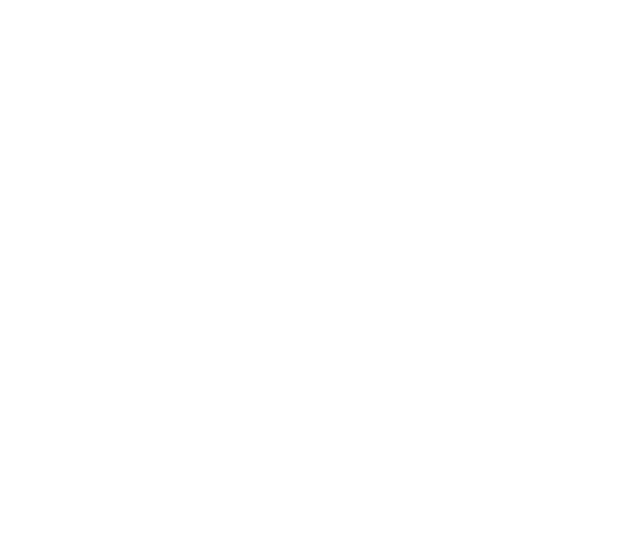
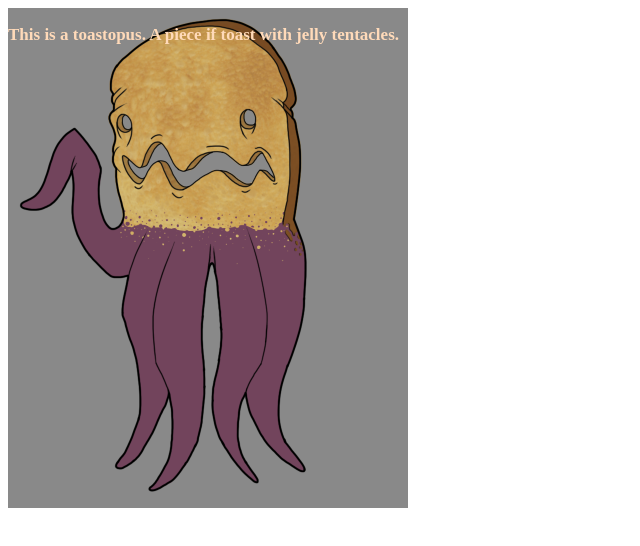
Before and after one commit to garrbainbridge/assignment4, a plain HTML site: page index.html in a window 1280 px wide. Shown: the whole page, without its empty margins (0-640 px from the left). Drawn offline with Linux system fonts and the light colour scheme.

Commit message:
added image with description

```diff
--- a/css/main.css
+++ b/css/main.css
@@ -0,0 +1,9 @@
+img {
+  position:fixed;
+}
+p {
+    font-size: 17px;
+    color: peachpuff;
+    position: absolute;
+    font-weight: bold;
+}
--- a/index.html
+++ b/index.html
@@ -1,10 +1,16 @@
 <!DOCTYPE html>
 <html lang="en">
   <head>
+    <link type="text/css" rel="stylesheet" href="css/main.css" />
+
     <meta charset="utf-8">
-    <title></title>
+    <title>Project 3</title>
   </head>
   <body>
+    <img src="./images/toastopus.png" alt="toastopus" height="500px">
+    <p>
+      This is a toastopus. A piece if toast with jelly tentacles.
+    </p>
 
   </body>
 </html>
```
Also changed, not shown: images/toastopus.png (added).
